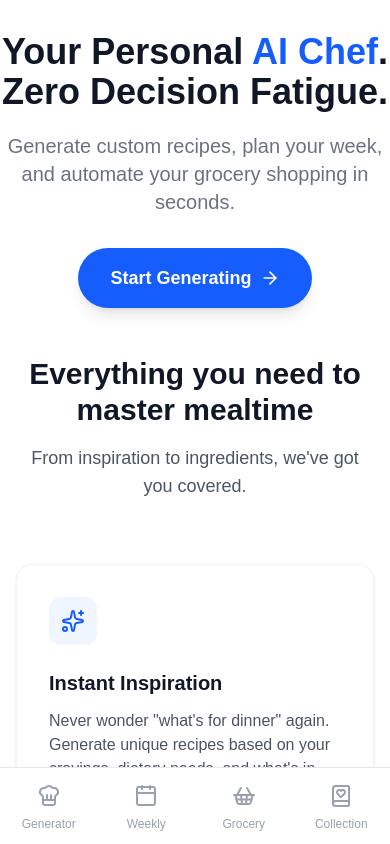
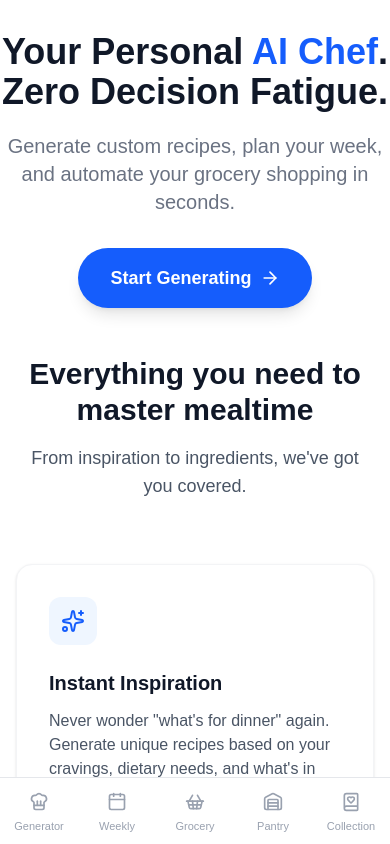
Before and after one commit to kgreer0210/recipe-gen-app, a Next.js app: page / in a window 390 px wide. Shown: the top 844 px of the page. Built offline with nearby package versions, Linux system fonts and the light colour scheme; no server answers.

Commit message:
Add pantry to the mobile bottom navigation.
The pantry page was only linked from desktop Tools and the hamburger
menu, which is hidden on phones, so cooks could see Weekly but not
Pantry in the bottom tab bar.

Co-authored-by: kylegreer.kg <kylegreer.kg@gmail.com>

```diff
--- a/src/components/MobileNav.tsx
+++ b/src/components/MobileNav.tsx
@@ -2,12 +2,19 @@
 
 import Link from "next/link";
 import { usePathname } from "next/navigation";
-import { ChefHat, Calendar, ShoppingBasket, BookHeart } from "lucide-react";
+import {
+  ChefHat,
+  Calendar,
+  ShoppingBasket,
+  Warehouse,
+  BookHeart,
+} from "lucide-react";
 
 const tabs = [
   { label: "Generator", icon: ChefHat, href: "/generator" },
   { label: "Weekly", icon: Calendar, href: "/weekly-plan" },
   { label: "Grocery", icon: ShoppingBasket, href: "/grocery-list" },
+  { label: "Pantry", icon: Warehouse, href: "/pantry" },
   { label: "Collection", icon: BookHeart, href: "/collection" },
 ];
 
@@ -15,7 +22,10 @@ export default function MobileNav() {
   const pathname = usePathname();
 
   return (
-    <nav className="fixed bottom-0 left-0 right-0 z-50 bg-white border-t border-gray-200 pb-safe md:hidden">
+    <nav
+      aria-label="Primary"
+      className="fixed bottom-0 left-0 right-0 z-50 bg-white border-t border-gray-200 pb-safe md:hidden"
+    >
       <div className="flex">
         {tabs.map(({ label, icon: Icon, href }) => {
           const active = pathname === href || pathname.startsWith(href + "/");
@@ -23,7 +33,8 @@ export default function MobileNav() {
             <Link
               key={href}
               href={href}
-              className={`flex-1 flex flex-col items-center justify-center py-3 min-h-[56px] transition-colors ${
+              aria-current={active ? "page" : undefined}
+              className={`flex-1 min-w-0 flex flex-col items-center justify-center py-2.5 min-h-[56px] px-0.5 transition-colors ${
                 active ? "text-blue-600" : "text-gray-400"
               }`}
             >
@@ -32,9 +43,11 @@ export default function MobileNav() {
                   active ? "bg-blue-50" : ""
                 }`}
               >
-                <Icon className="w-6 h-6" />
+                <Icon className="w-5 h-5" />
               </div>
-              <span className="text-xs font-medium mt-1">{label}</span>
+              <span className="text-[11px] font-medium mt-0.5 truncate w-full text-center">
+                {label}
+              </span>
             </Link>
           );
         })}
```
Also changed, not shown: 1 other file (tests, documents, lock files or other folders).
